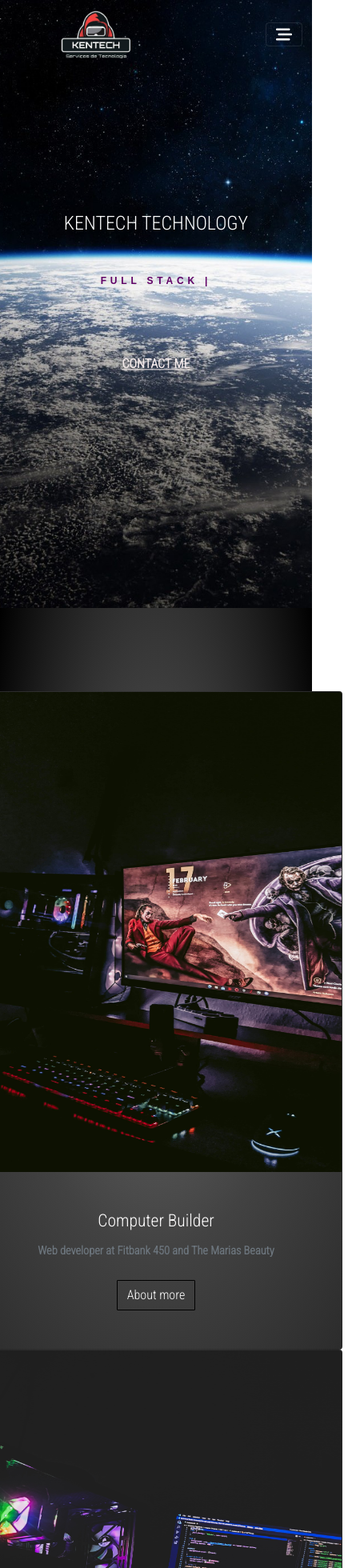
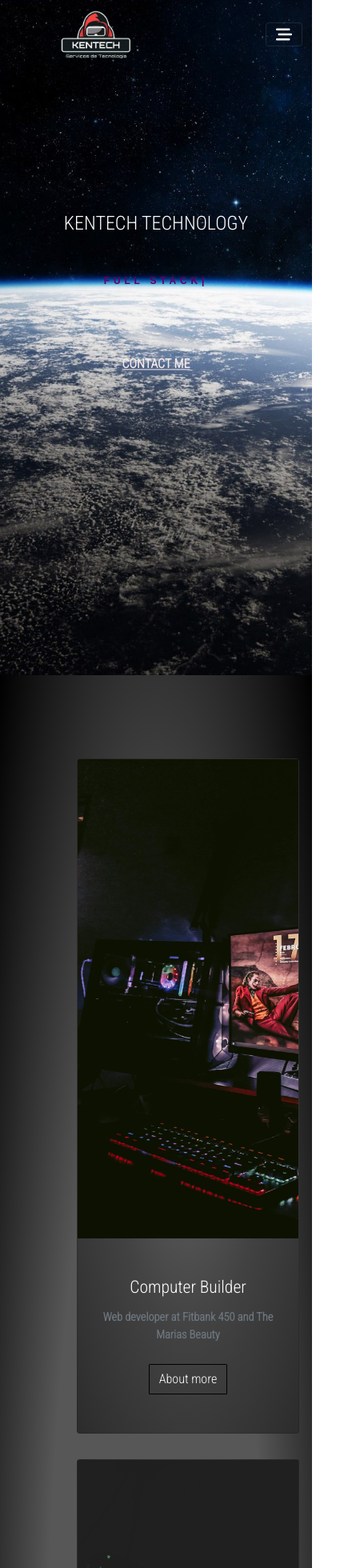
Before and after one commit to KennedyCordeiro/PortifolioReact, a React (Create React App) app: page / in a window 390 px wide. Shown: the top 1960 px of the page at 80% size, 440 px wide, since content can reach past the window. Built offline with nearby package versions, Linux system fonts and the light colour scheme.

Commit message:
Alterações no ambiente para mobile

```diff
--- a/src/App.css
+++ b/src/App.css
@@ -1,6 +1,9 @@
 @import url('https://fonts.googleapis.com/css2?family=Roboto+Condensed:wght@300&display=swap');
 
 /* ************************************************NAVBAR*********************************************** */
+html{
+  scroll-behavior: smooth;
+}
 .App {
   text-align: center;
 }
@@ -24,9 +27,6 @@ body{
 .navbar-nav > li > a {
   margin-right: 12px;
 }
-
-/* ************************************************HEADER *********************************************** */
-
 
 
 /* ************************************************ Typed Text *********************************************** */
--- a/src/components/Card.jsx
+++ b/src/components/Card.jsx
@@ -9,7 +9,7 @@ class Cards extends Component {
     return (
       <div className="container-fluid d-flex justify-content-center card-header">
         <div className="row">
-          <div className="col-md-4">
+          <div className="col-md-4 ">
             <Card imgsrc ={img1} title = 'Computer Builder' />
           </div>
           <div className="col-md-4">
--- a/src/components/CardUI.jsx
+++ b/src/components/CardUI.jsx
@@ -6,7 +6,7 @@ import '../../node_modules/bootstrap/dist/css/bootstrap.min.css'
 const CardUI = props => {
     return (
 
-        <div className='card text-center'>
+        <div className='card card-main text-center'>
             <div className='overflow'>
                 <img src={props.imgsrc} alt='Image 1' className='card-img-top'/>
             </div>
--- a/src/components/Header.js
+++ b/src/components/Header.js
@@ -5,9 +5,9 @@ import '../css/Header.css';
 
 const Header = () => {
     return (
-        <div className='header-wraper'>
-                <div className='main-info intro-content'>
-                    <h1>KenTech Technology</h1>
+        <div className='header-wraper '>
+                <div className='main-info intro-content collapse.show'>
+                    <h1 className=''>KenTech Technology</h1>
                     <Typed
                         className='typed-text'
                         strings={["Web development", "Full Stack Developer", "Computer Builder 🚀"]}
--- a/src/components/Navbar.js
+++ b/src/components/Navbar.js
@@ -12,11 +12,11 @@ const Navbar = () => {
         <nav className="navbar navbar-expand-lg navbar-dark fixed-top" id="mainNav">
             <div className='container-fluid'>
                 <a className="navbar-brand" href="#"><img src={logo} className="img img-logo" alt="logo..." ></img></a>
-            <button className="navbar-toggler navbar-toggler-right" type="button" data-toggle="collapse" data-target="#navbarResponsive" aria-controls="navbarResponsive" aria-expanded="false" aria-label="Toggle navigation">
-            <FontAwesomeIcon icon={faBarsStaggered} style = {{color: "#fff"}}/>
+                <button className="navbar-toggler navbar-toggler-right toggle" type="button" data-toggle="collapse" data-target="#navbarResponsive" aria-controls="navbarResponsive" aria-expanded="false" aria-label="Toggle navigation">
+                    <FontAwesomeIcon icon={faBarsStaggered} style={{ color: "#fff" }}  />
                 </button>
-            <div className="collapse navbar-collapse" id="navbarResponsive" anime="center">
-                <ul className="navbar-nav ms-auto text-uppercase" id="NavItem">
+                <div className="collapse navbar-collapse menu" id="navbarResponsive" >
+                    <ul className="navbar-nav ms-auto text-uppercase list" id="NavItem">
                         <li className="nav-item active">
                             <a className="nav-link js-scroll-trigger" href="#services">Serviços</a>
                         </li>
--- a/src/css/Cards.css
+++ b/src/css/Cards.css
@@ -5,29 +5,30 @@
   max-height: auto;
 }
 
-.card-header{
+.card-header {
   background: radial-gradient(#585757, rgb(87, 87, 87), #000000);
-
-}
-.card:hover{
-    box-shadow: 5px 10px 20px 1.5px rgba(0,0,0,0.253) !important;
-    transition: .4s ease-in-out;
 }
 
-.card-body{
-    padding: 3rem 0 !important;
+.card:hover {
+  box-shadow: 5px 10px 20px 1.5px rgba(0, 0, 0, 0.253) !important;
+  transition: 0.4s ease-in-out;
 }
 
-.card-text{
-    font-size: 0.9rem;
-    padding: 0.4rem 1.9rem;
+.card-body {
+  padding: 3rem 0 !important;
+}
+. {
+}
+.card-text {
+  font-size: 0.9rem;
+  padding: 0.4rem 1.9rem;
 }
 
-.container-fluid .row{
-    padding-top: 6rem !important;
+.container-fluid .row {
+  padding-top: 6rem !important;
 }
 
-.overflow{
+.overflow {
   overflow: hidden;
 }
 .card-img-top {
@@ -42,19 +43,41 @@
   transform: scale(1.3);
 }
 
+.card-main {
+  display: grid;
+  background-position: center;
+  height: 100vh;
+}
 
-.btn-card{
+.btn-card {
   border: 1.5px solid;
   border-color: rgb(0, 0, 0);
   border-radius: 1px;
   margin-top: 3px;
   color: #ffffff;
-
 }
-.btn-card:hover{
+.btn-card:hover {
   background-color: #060000;
-  color:#ffffff !important;
+  color: #ffffff !important;
   border-color: #d9d6d6;
   border: 2px solid;
-  transition: .4s ease-in-out;
+  transition: 0.4s ease-in-out;
 }
+
+/* ************************************************MOBILE*********************************************** */
+
+@media screen and (max-width: 754px) {
+  .card-main {
+    margin-bottom: 2rem;
+    margin-left: 5rem;
+  }
+  .card-body{
+    padding: 5px;
+  }
+  .card {
+    max-width: 30rem;
+    background: radial-gradient(#666666, rgb(66, 66, 66), #2c2c2c);
+    color: #fffefe !important;
+    max-height: auto;
+  }
+}
--- a/src/css/Header.css
+++ b/src/css/Header.css
@@ -14,7 +14,7 @@
     background: url('/src/img/1.jpg') no-repeat;
     background-size: cover;
     background-position: center;
-    height: 90vh;
+    height: 100vh;
   }
 
   .main-info {
@@ -35,6 +35,8 @@
   .main-info h1{
     text-transform: uppercase;
     color: #ffffff;
+    font-size: 2.4rem;
+
   }
 
   @media(max-width: 768px){
--- a/src/css/Navbar.css
+++ b/src/css/Navbar.css
@@ -1,3 +1,6 @@
+.container-fluid{
+  width: 100%;
+}
 .img-logo {
   max-height: 60px;
   max-width: 180;
@@ -16,18 +19,28 @@ button.navbar-toggler {
   transition-duration: 3s;
 }
 
-[anime="center"] {
-  transform: translate3d(0px, 0, 0);
-}
+/* ************************************************MOBILE*********************************************** */
 
-@media (max-width: 768px) {
-  .navbar-brand {
-    width: 7rem;
-    font-size: 1.5rem !important;
+@media screen and (max-width: 780px) {
+
+  .menu{
+    width: 100%;
+    overflow: hidden;
+  }
+  .list{
+    flex-direction:  column;
     align-items: center;
-    text-align: center;
-    flex-direction: column;
+    padding: 5px;
+
+
   }
+  .navbar button{
+    display:inline-flex;
+    align-items: center;
+    cursor: pointer;
+  }
+
+
 }
 
 /* ************************************************NAV LINKS*********************************************** */
```
Lines whose indentation alone changed are shown as unchanged.
